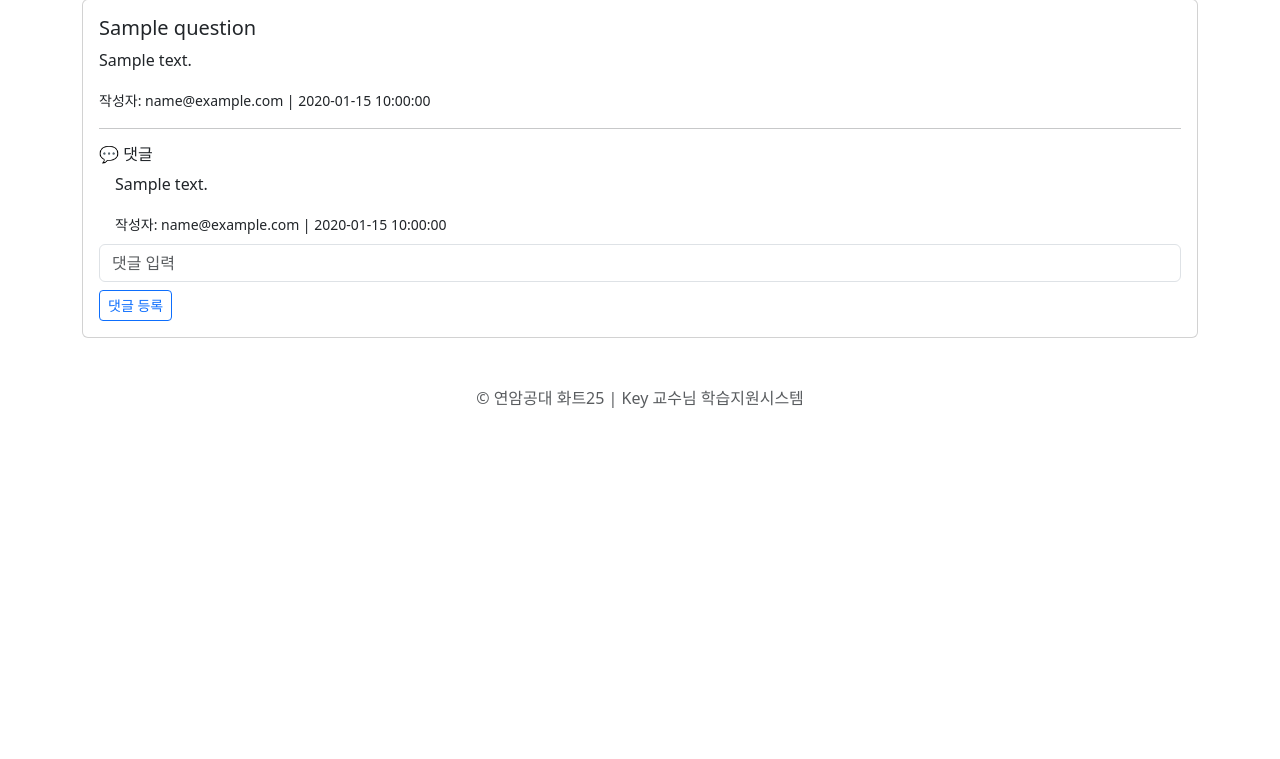
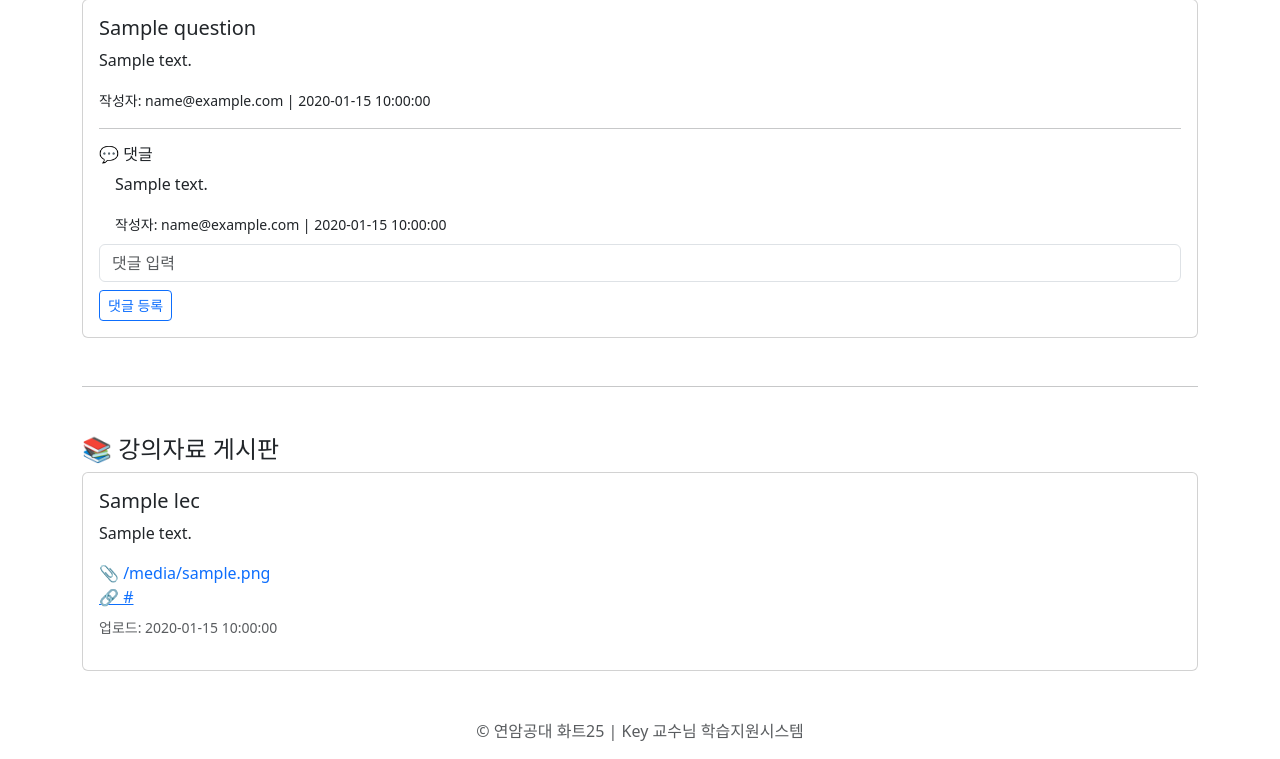
Before and after one commit to keyj-9bot/hwat25_2nd_term_lecture, a Flask app: template templates/lecture.html in a window 1280 px wide. Shown: the part 334-1093 px from the top of the page. Before the commit the page ends 742 px from the top, so only its background shows below. Run offline with Flask 3, Linux system fonts and the light colour scheme; the template is opened without the code that fills it: most values are stand-ins (such as "Sample title", 1, 10 or a date in 2020).

Commit message:
feat: 학습사이트에 교수 업로드 강의자료 자동 게시 기능 추가 및 파일 관리 개선

```diff
--- a/templates/lecture.html
+++ b/templates/lecture.html
@@ -45,4 +45,32 @@
   </div>
 </div>
 {% endfor %}
+
+<hr class="my-5">
+
+<!-- 📚 강의자료 게시판 -->
+<h4>📚 강의자료 게시판</h4>
+{% if lectures %}
+  {% for lec in lectures %}
+  <div class="card mb-3">
+    <div class="card-body">
+      <h5>{{ lec.title }}</h5>
+      <p>{{ lec.content }}</p>
+      {% if lec.files %}
+        {% for f in lec.files.split(";") %}
+          <a href="{{ url_for('uploaded_file', filename=f) }}" target="_blank" class="d-block text-decoration-none">📎 {{ f }}</a>
+        {% endfor %}
+      {% endif %}
+      {% if lec.links %}
+        {% for l in lec.links.split(";") %}
+          <a href="{{ l }}" target="_blank" class="d-block">🔗 {{ l }}</a>
+        {% endfor %}
+      {% endif %}
+      <p class="text-muted small mt-2">업로드: {{ lec.date }}</p>
+    </div>
+  </div>
+  {% endfor %}
+{% else %}
+  <p class="text-muted">등록된 강의자료가 없습니다.</p>
+{% endif %}
 {% endblock %}
```
Also changed, not shown: templates/upload_lecture.html (+42 -4 lines).
